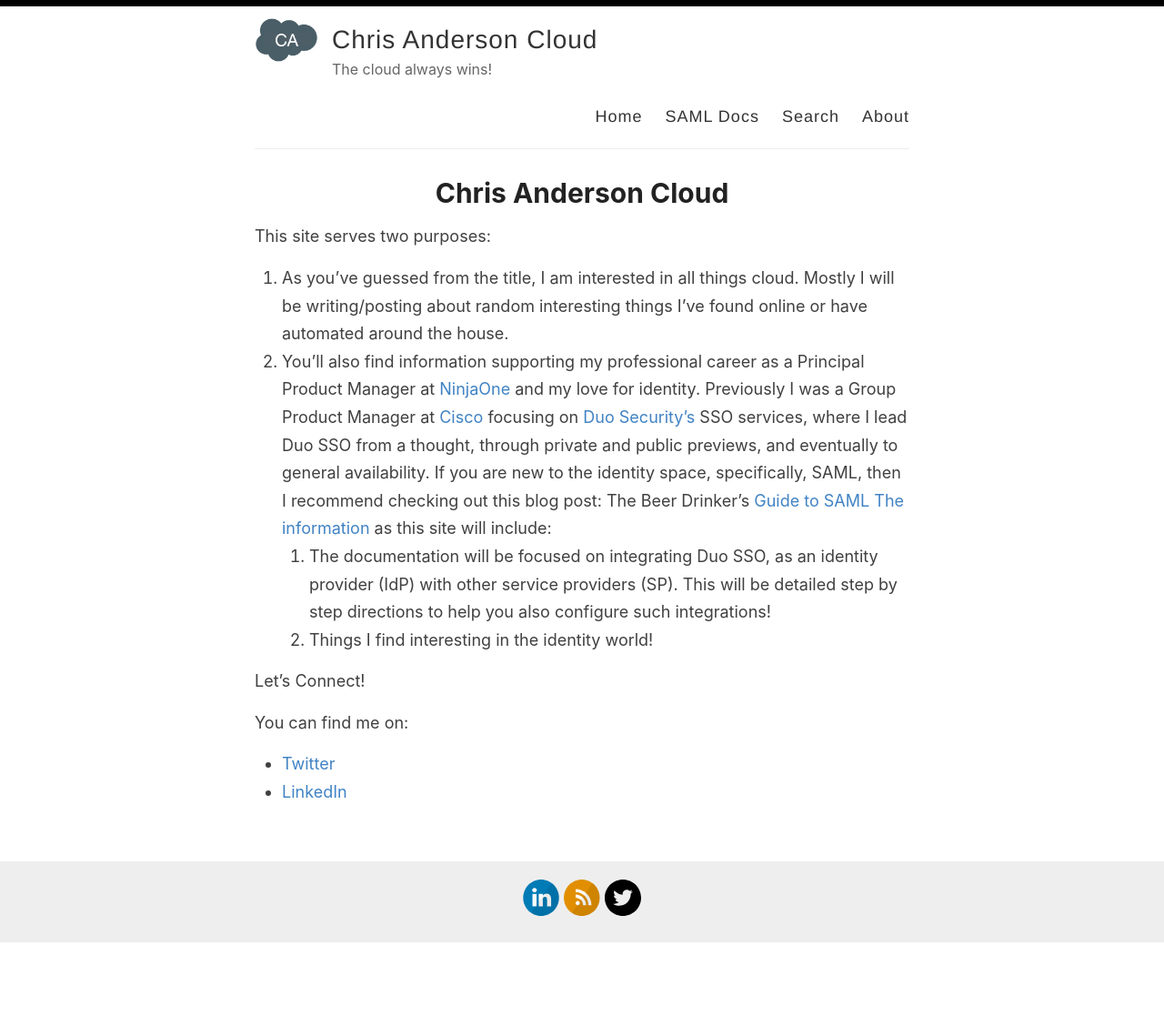
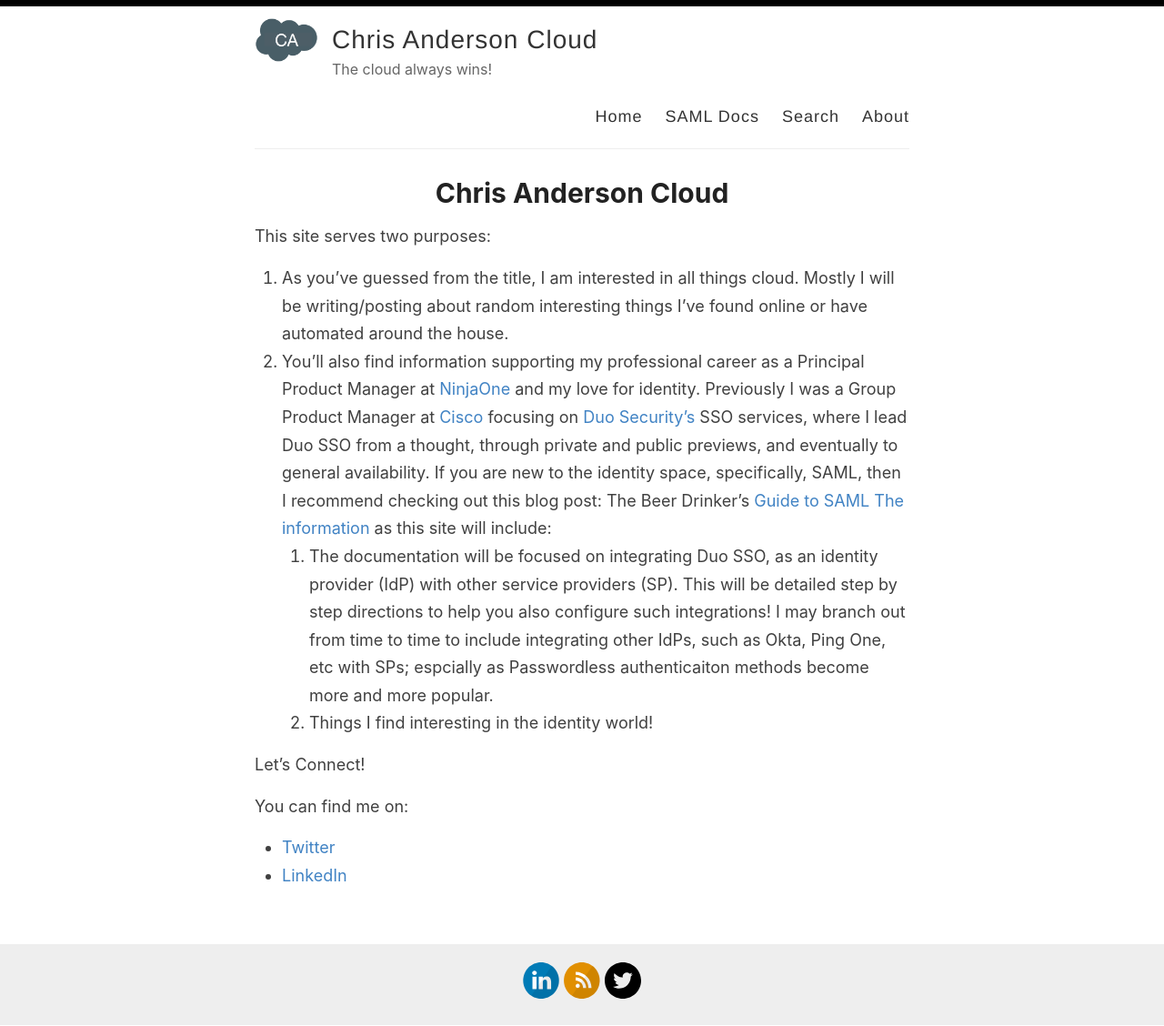
Before and after one commit to christophe81/christophe81.github.io, a Jekyll site: the page built from _pages/about.md, in a window 1280 px wide. Shown: the whole page at 91% size. Built offline with Jekyll 4.4.1, drawn with Linux system fonts in a browser that asks for light colours; before the commit the page ends 1036 px from its top, so only the background shows below that.

Commit message:
Update about.md

```diff
--- a/_pages/about.md
+++ b/_pages/about.md
@@ -8,7 +8,7 @@
 
 1. As you’ve guessed from the title, I am interested in all things cloud. Mostly I will be writing/posting about random interesting things I’ve found online or have automated around the house.
 1. You’ll also find information supporting my professional career as a Principal Product Manager at [NinjaOne](http://ninjaone.com) and my love for identity. Previously I was a Group Product Manager at [Cisco](https://cisco.com) focusing on [Duo Security’s](https://duo.com) SSO services, where I lead Duo SSO from a thought, through private and public previews, and eventually to general availability. If you are new to the identity space, specifically, SAML, then I recommend checking out this blog post: The Beer Drinker’s [Guide to SAML The information](https://duo.com/blog/the-beer-drinkers-guide-to-saml) as this site will include:
-   1. The documentation will be focused on integrating Duo SSO, as an identity provider (IdP) with other service providers (SP). This will be detailed step by step directions to help you also configure such integrations!
+   1. The documentation will be focused on integrating Duo SSO, as an identity provider (IdP) with other service providers (SP). This will be detailed step by step directions to help you also configure such integrations! I may branch out from time to time to include integrating other IdPs, such as Okta, Ping One, etc with SPs; espcially as Passwordless authenticaiton methods become more and more popular.
    1. Things I find interesting in the identity world!
 
 Let’s Connect!
```
